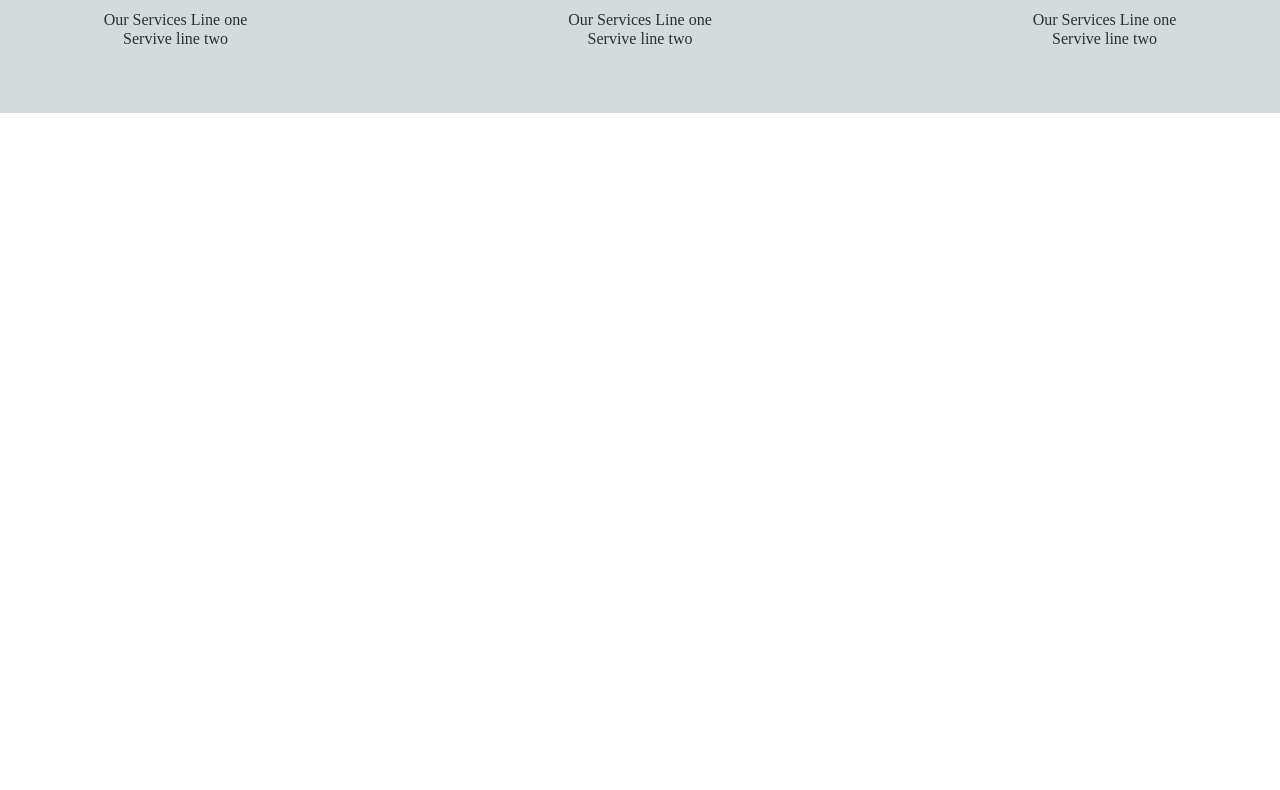
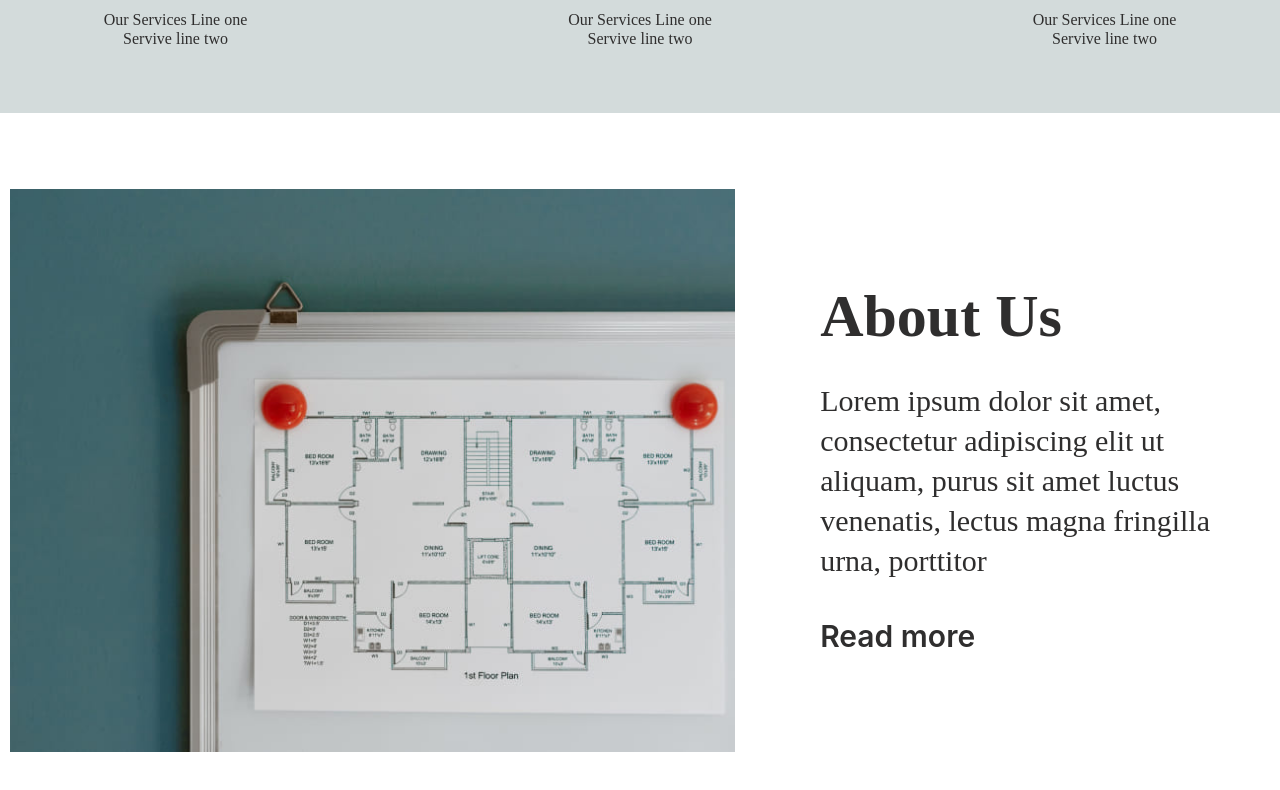
Before and after one commit to BlazerXXI/ArchiWeb, a React (Create React App) app: page / in a window 1280 px wide. Shown: the part 1288-2078 px from the top of the page. Before the commit the page ends 1477 px from the top, so only its background shows below. Built offline with nearby package versions, Linux system fonts and the light colour scheme.

Commit message:
design about us section

```diff
--- a/src/App.js
+++ b/src/App.js
@@ -1,3 +1,4 @@
+import About from "./components/About";
 import Header from "./components/Header";
 import Hero from "./components/Hero";
 import Services from "./components/Services";
@@ -10,6 +11,7 @@ function App() {
         <main>
           <Hero />
           <Services />
+          <About />
         </main>
       </div>
     </>
--- /dev/null
+++ b/src/components/About.jsx
@@ -0,0 +1,32 @@
+import React from "react";
+
+import aboutImage from "../img/about/about-min.jpg";
+
+const About = () => {
+  const AboutLink = "/";
+  return (
+    <section className="mb-[95px] sm:flex sm:flex-row flex-col-reverse container max-w-[1240px] m-auto px-2 text-center sm:text-left sm:gap-[85px] gap-10">
+      <div>
+        <img className="w-full" src={aboutImage} alt="About" />
+      </div>
+      <div className="sm:w-[456px] flex flex-col sm:mt-0 mt-10 justify-center">
+        <h2 className="font-['Playfair_Display'] text-5xl font-[900]">
+          About Us
+        </h2>
+        <p className="my-7 font-['Playfair_Display'] text-2xl">
+          Lorem ipsum dolor sit amet, consectetur adipiscing elit ut aliquam,
+          purus sit amet luctus venenatis, lectus magna fringilla urna,
+          porttitor
+        </p>
+        <a
+          className="font-['Inter'] font-[600] text-2xl hover:opacity-80 active:opacity-40"
+          href={AboutLink}
+        >
+          Read more
+        </a>
+      </div>
+    </section>
+  );
+};
+
+export default About;
--- a/src/components/Header.jsx
+++ b/src/components/Header.jsx
@@ -17,10 +17,11 @@ const Header = () => {
 
         <div
           onClick={handleNav}
-          className="fixed z-50 top-0 rounded-full w-[30px] h-[30px] text-center justify-center items-center active:opacity-40 drop-shadow-md right-0 m-5 mt-14 flex md:hidden cursor-pointer hover:opacity-60 ease-in-out duration-300"
+          className="fixed z-50 top-0 rounded-full w-[30px] h-[30px] text-center justify-center items-center active:opacity-40 drop-shadow-md right-0 m-5 mt-14 flex md:hidden cursor-pointer hover:opacity-60 duration-300 ease-in-out"
         >
           {!nav ? <AiOutlineClose size={25} /> : <AiOutlineMenu size={25} />}
         </div>
+        <div className="w-[30px] h-[30px] bg-[#ffffff80] z-40 rounded-full fixed top-0 right-0 m-5 mt-14"></div>
 
         <nav className="md:gap-16 md:flex hidden mt-10 md:mt-0 justify-center items-center">
           <ul className="grid grid-cols-2 sm:grid-cols-4 md:gap-24 gap-10 p-2 text-center">
@@ -66,8 +67,8 @@ const Header = () => {
         <div
           className={
             !nav
-              ? "fixed  z-50 left-0 top-0 w-[60%] ease-in-out duration-300 h-full border-r  border-r-gray-900 bg-[#2c2c2cf9]"
-              : "fixed left-[-100%] ease-in-out duration-300 h-full border-r  border-r-gray-900 bg-[#2c2c2cf9] z-50"
+              ? "fixed z-50 left-0 top-0 w-[60%] ease-in-out duration-500 h-full border-r border-r-gray-900 bg-[#2c2c2cf9]"
+              : "fixed left-[-100%] top-0 duration-500 linear h-full z-50"
           }
         >
           <nav className="md:gap-16  md:hidden flex flex-col mt-10 md:mt-0 justify-center items-center">
```
Also changed, not shown: src/img/about/about-min.jpg (added), src/img/about/about.jpg (added).
